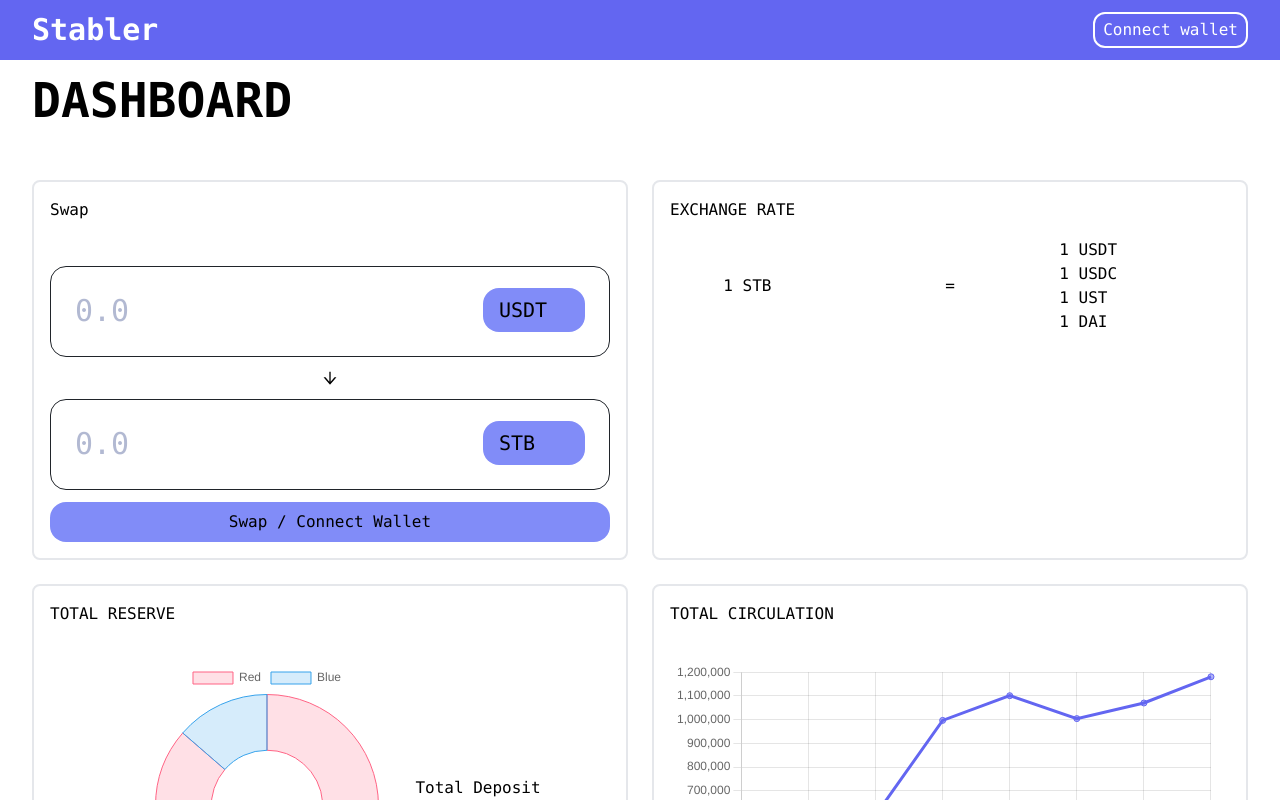
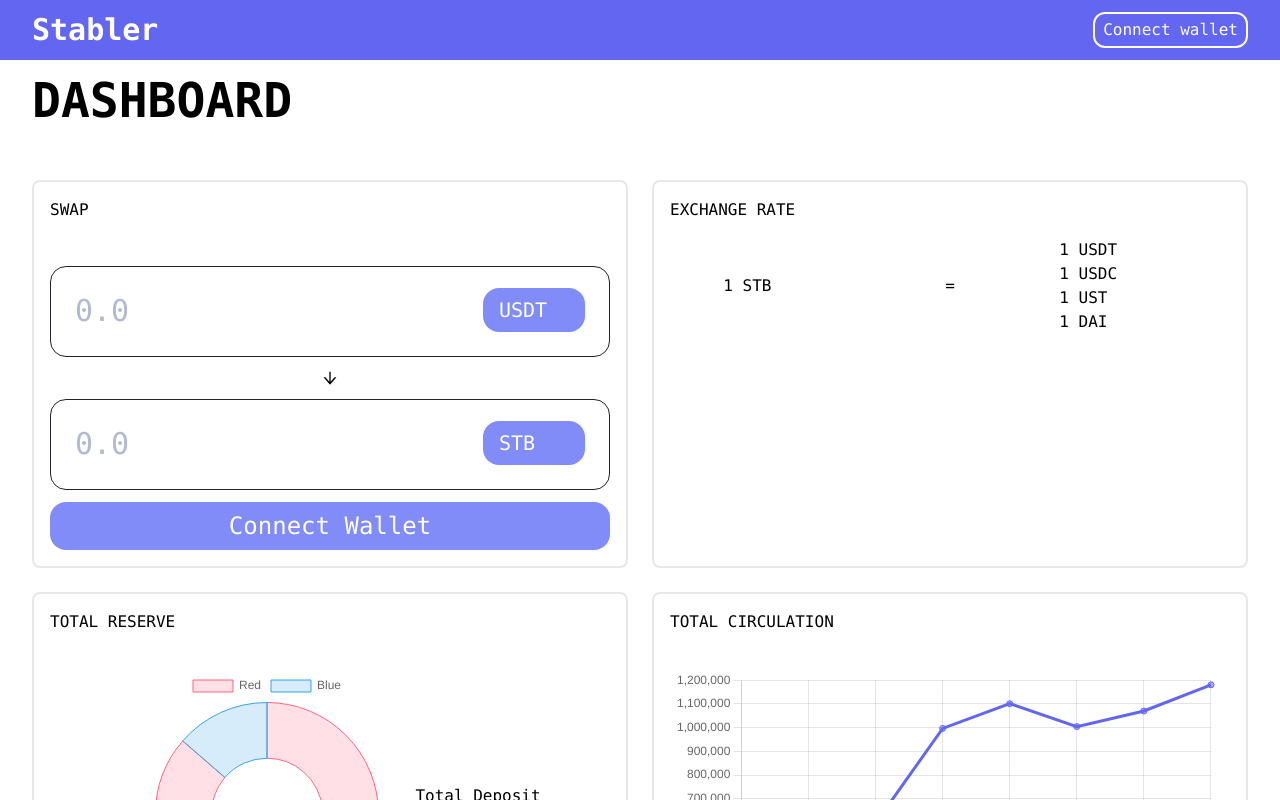
Before and after one commit to erichuang27/stabler_coin, a React (Create React App) app: page /dashboard in a window 1280 px wide. Shown: the top 800 px of the page. Built offline with nearby package versions, Linux system fonts and the light colour scheme.

Commit message:
updated display

```diff
--- a/src/dashboard.js
+++ b/src/dashboard.js
@@ -56,11 +56,11 @@ export default function Dashboard() {
     transferPropContainer: `my-3 rounded-2xl p-6 text-3xl  border border-[#20242A] hover:border-[#41444F]  flex justify-between`,
     transferPropInput: `bg-transparent placeholder:text-[#B2B9D2] outline-none w-full text`,
     currencySelector: `justify-end flex w-1/4`,
-    currencySelectorContent: `w-full h-min flex justify-between items-center bg-indigo-400 hover:bg-indigo-600 rounded-2xl text-xl font-medium cursor-pointer p-2 mt-[-0.2rem]`,
+    currencySelectorContent: `text-white w-full h-min flex justify-between items-center bg-indigo-400 hover:bg-indigo-600 rounded-2xl text-xl font-medium cursor-pointer p-2 mt-[-0.2rem]`,
     currencySelectorTicker: `mx-2`,
     currencySelectorArrow: `text-lg`,
     downArrow: `text-lg mx-auto`,
-    confirmButton: `cursor-pointer bg-indigo-400 hover:bg-indigo-600 py-2 px-4 text-center rounded-2xl transition ease-in-out delay-25 duration-250`,
+    confirmButton: `text-2xl text-white cursor-pointer bg-indigo-400 hover:bg-indigo-600 py-2 px-4 text-center rounded-2xl transition ease-in-out delay-25 duration-250`,
   }
 
   const handleSwap = () => {
@@ -93,7 +93,7 @@ export default function Dashboard() {
           <div className='grid grid-cols-2 gap-6'>
             <div className='border-2 rounded-lg'>
               <div className='m-4'>
-                Swap
+                SWAP
               </div>
               <div className={style.wrapper}>
                 <div className={style.content}>
@@ -133,11 +133,20 @@ export default function Dashboard() {
                       </div>
                     </button>
                   </div>
-                  <div
-                    onClick={() => handleSwap()}
-                    className={style.confirmButton}>
-                    Swap / Connect Wallet
-                  </div>
+                  {walletAddress == '' ? (
+                    <div
+                      onClick={connectWallet}
+                      className={style.confirmButton}>
+                      Connect Wallet
+                    </div>
+                  ) : (
+                    <div
+                      onClick={() => handleSwap()}
+                      className={style.confirmButton}>
+                      SWAP
+                    </div>
+                  )}
+
                 </div>
               </div>
             </div>
```
